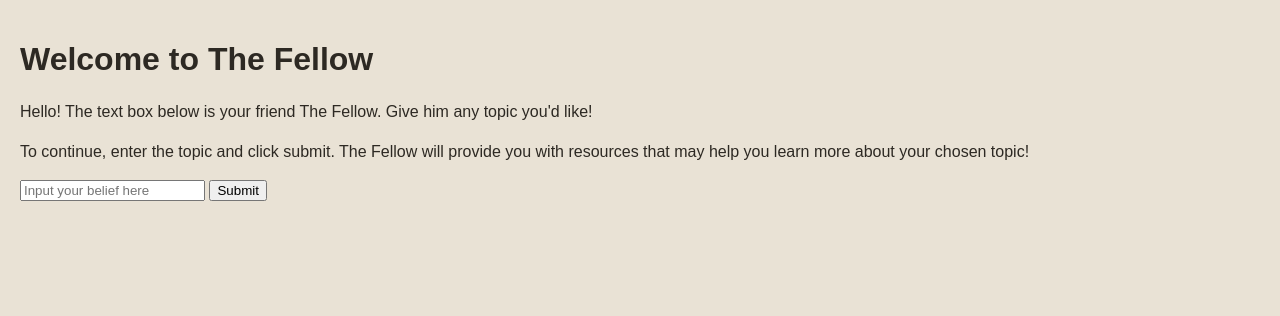
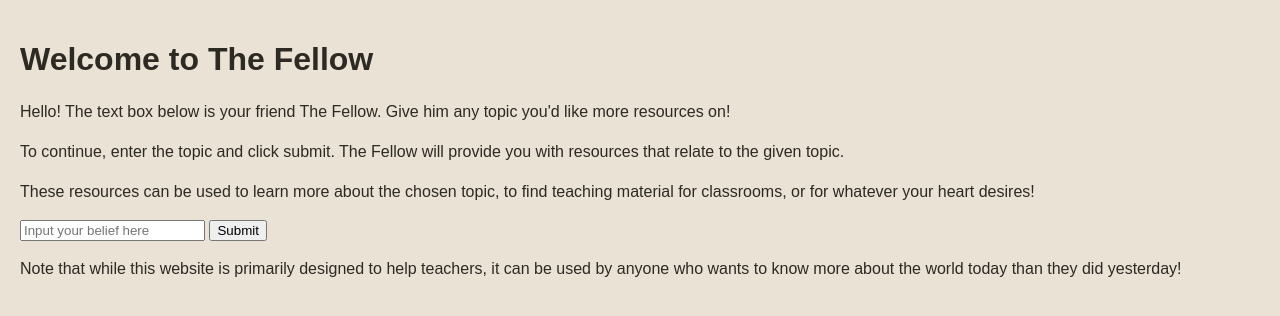
Before and after one commit to StealthBanana/The-Contrarian, a Flask app: page / in a window 1280 px wide. Shown: the top 316 px of the page. Run offline with Flask 3, Linux system fonts and the light colour scheme.

Commit message:
Updated goal of project to be more for teachers than anyone else

```diff
--- a/app.py
+++ b/app.py
@@ -8,6 +8,7 @@ app = Flask(__name__)
 
 # Reload templates when they are changed
 app.config["TEMPLATES_AUTO_RELOAD"] = True
+
 
 @app.route("/", methods=["GET", "POST"])
 def input():
@@ -133,5 +134,6 @@ def getWikiArticles(topic):
         return [{"title": f"API error: {data['error']['info']}", "link": "#"}]
 
     # Zips titles and links together using zip.
+    # Remember, zip returns tuples that you can use!
     articles = [{"title": t, "link": l} for t, l in zip(data[1], data[3])]
     return articles
--- a/templates/index.html
+++ b/templates/index.html
@@ -8,10 +8,12 @@
 </head>
 <body>
     <h1>Welcome to The Fellow</h1>
-    <p>Hello! The text box below is your friend The Fellow. Give him any topic you'd like!</p>
-    <p>To continue, enter the topic and click submit. The Fellow will provide you with resources that may help you learn more about your chosen topic!</p>
+    <p>Hello! The text box below is your friend The Fellow. Give him any topic you'd like more resources on!</p>
+    <p>To continue, enter the topic and click submit. The Fellow will provide you with resources that relate to the given topic.</p>
+    <p>These resources can be used to learn more about the chosen topic, to find teaching material for classrooms, or for whatever your heart desires!</p>
     <form action="\" method="POST">
         <input name="inputTopic" placeholder="Input your belief here" type="text" maxlength="100">
         <input name="submit" type="submit">
     </form>
+    <p>Note that while this website is primarily designed to help teachers, it can be used by anyone who wants to know more about the world today than they did yesterday!</p>
 </body>
--- a/templates/results.html
+++ b/templates/results.html
@@ -95,6 +95,9 @@
             <label for="tab-websites">Wiki Articles</label>
             <div class="tab">
                 <h2>Wiki Articles</h2>
+                <p>NOTE: Although Wikipedia sometimes carries a certain stigma, its articles are excellent starting points for learning more about a topic.
+                    The sources listed at the bottom of each page provide reliable ways for more research into a topic,
+                    and many may surprised to learn that Wikipedia is actually relatively safe and trustworthy itself!</ps>
                 <ul>
                     {% for article in wikiArticles %}
                         <li>
```
Also changed, not shown: README.md.
